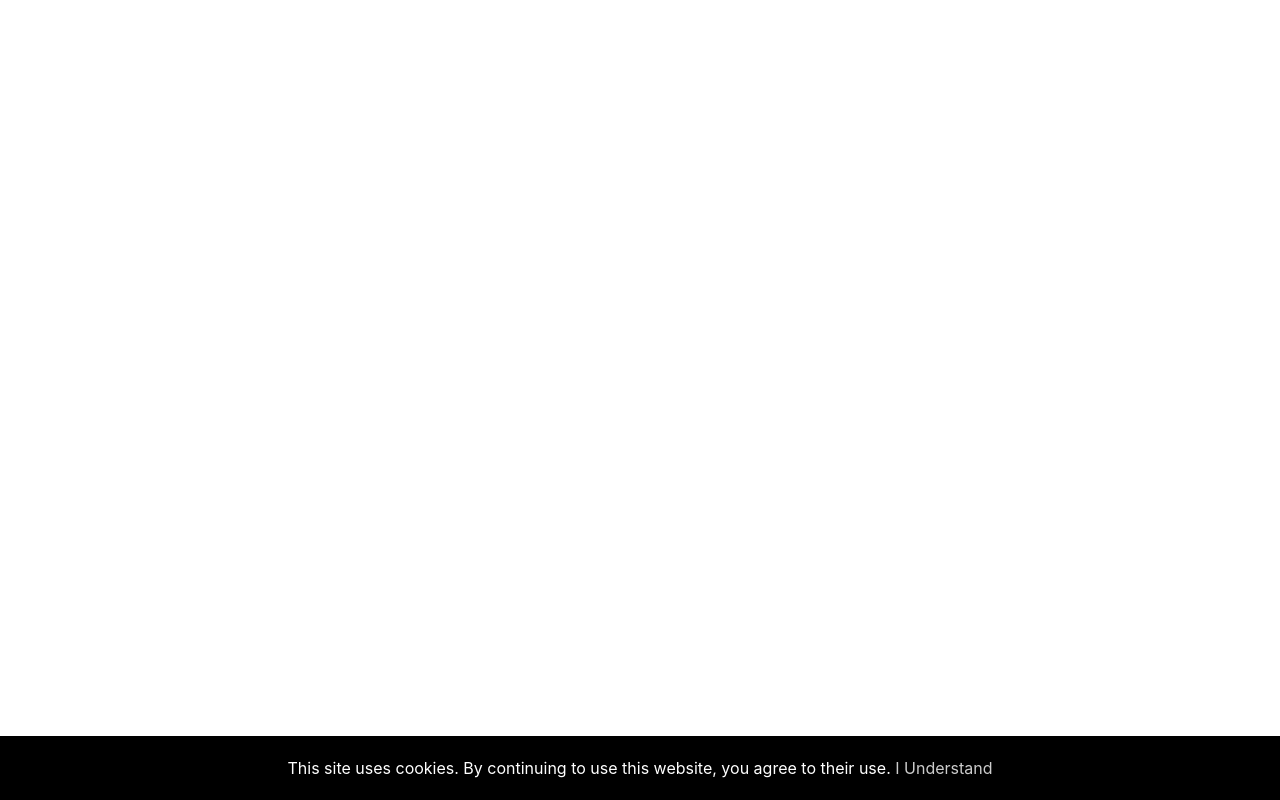
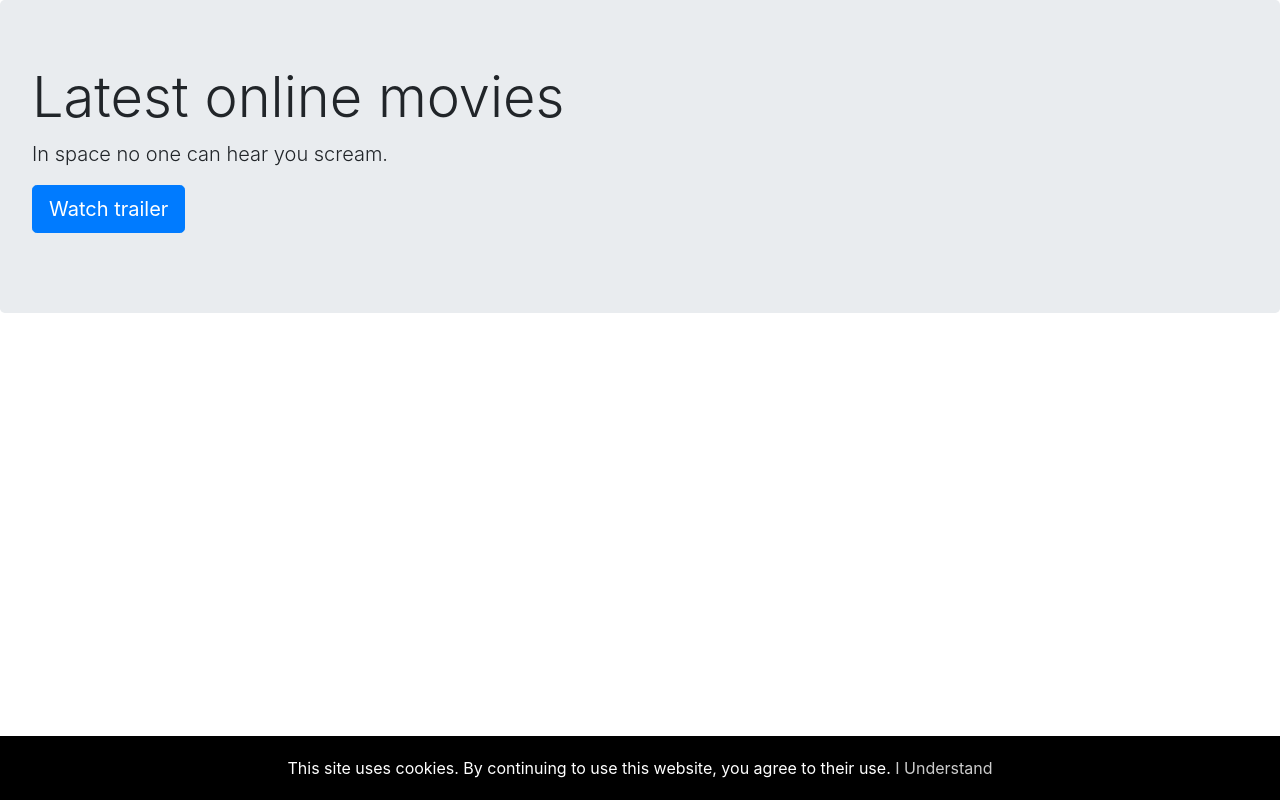
Before and after one commit to Abderzorai/frontend-AllezCine, a plain HTML site: page index.html in a window 1280 px wide. Drawn offline with nearby package versions, Linux system fonts and the light colour scheme.

Commit message:
jumbotron beta

```diff
--- a/index.html
+++ b/index.html
@@ -16,7 +16,13 @@
 
 <body>
     <header>
-
+        <div class="jumbotron">
+            <h1 class="display-4">Latest <span>on</span>line <span>mo</span>vies</h1>
+            <p class="lead">In space no one can hear you scream.</p>
+            <p class="lead">
+                <a class="btn btn-primary btn-lg" href="#" role="button">Watch trailer</a>
+            </p>
+        </div>
     </header>
     <main>
         <section id="films"></section>
```
